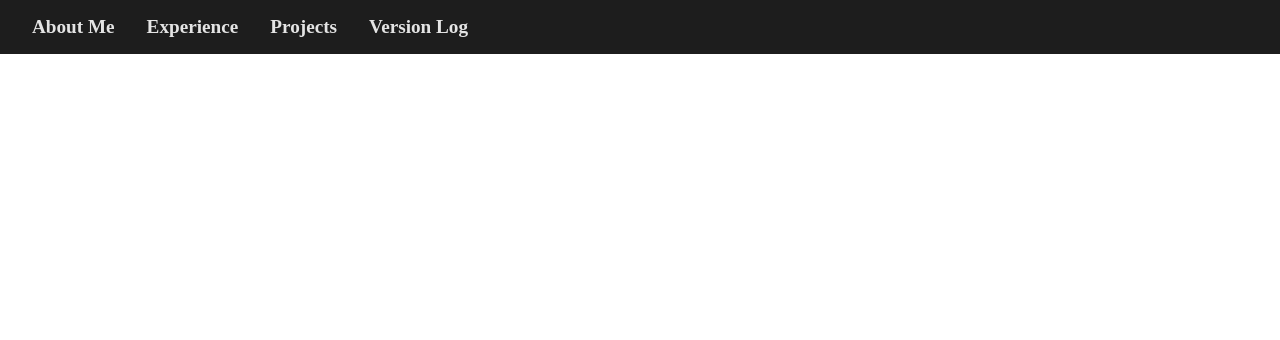
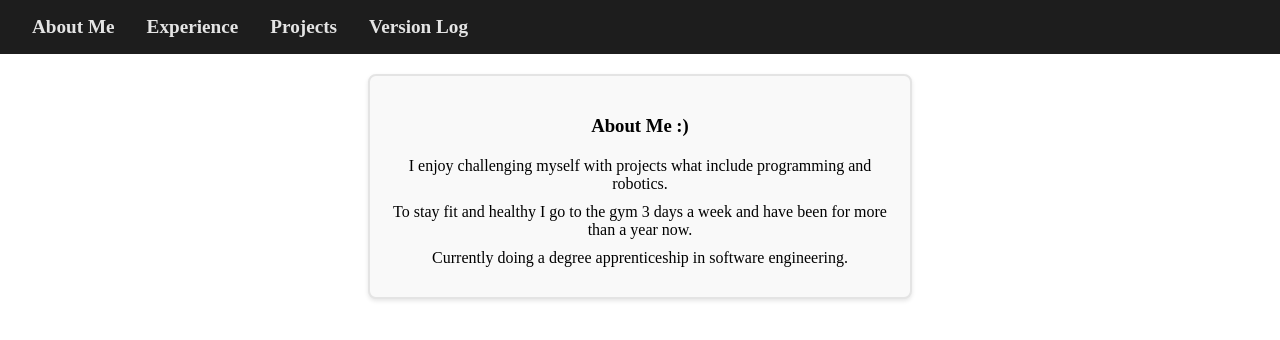
Before and after one commit to victor0221/app, a React (Create React App) app: page / in a window 1280 px wide. Shown: the top 340 px of the page. Built offline with nearby package versions, Linux system fonts and the light colour scheme.

Commit message:
routeTweak

```diff
--- a/src/App.js
+++ b/src/App.js
@@ -11,6 +11,8 @@ function App() {
       <Nav/>
       <div>
         <Routes>
+          <Route path="/" element={<AboutMe />} />
+          <Route path="/app" element={<AboutMe />} />
           <Route path="/AboutMe" element={<AboutMe />} />
           <Route path="/Experience" element={<Experience />} />
           <Route path="/Projects" element={<Projects />} />
```
